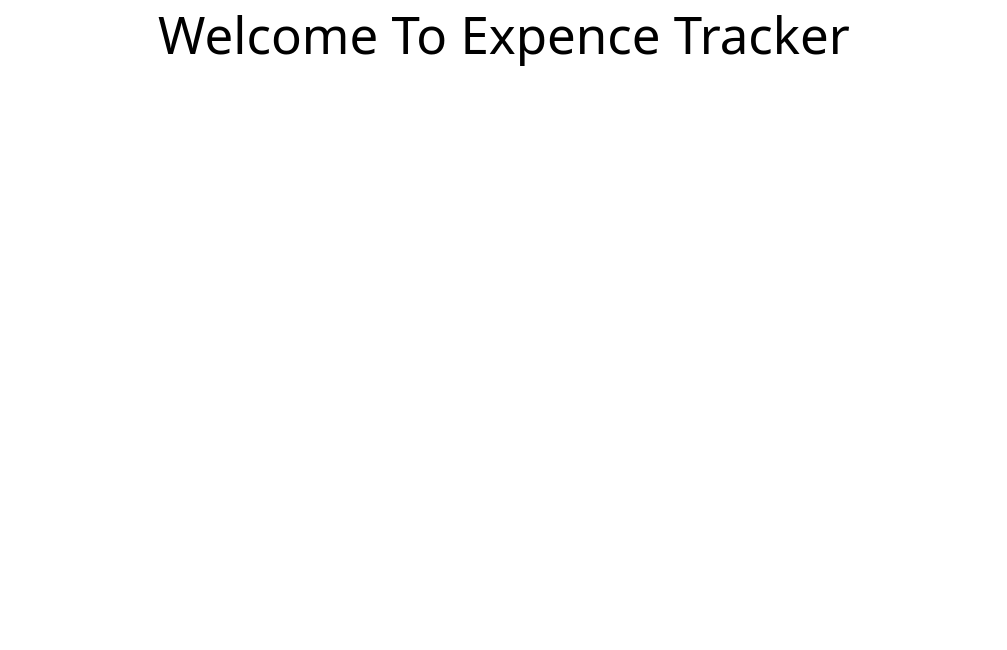
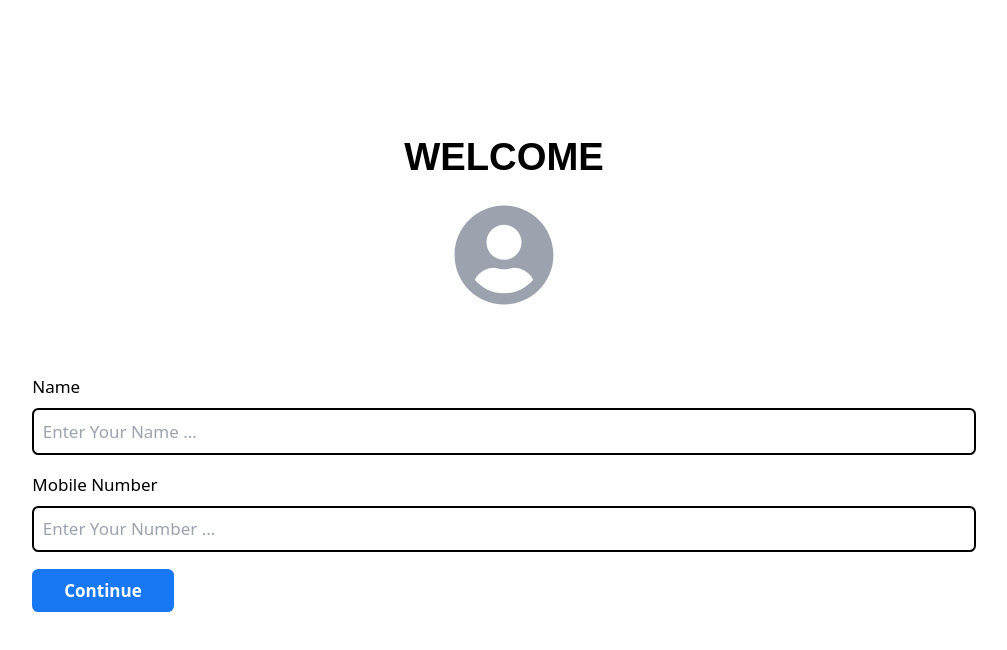
Before and after one commit to Sourav0809/Expencify, a React (Vite) app: page /dashboard in a window 1280 px wide. Shown: the top 650 px of the page, without its empty margins (136-1143 px from the left). Built offline with nearby package versions, Linux system fonts and the light colour scheme.

Commit message:
FE: Update Profile Added

```diff
--- a/src/Components/Authentication/UI/Authentication.jsx
+++ b/src/Components/Authentication/UI/Authentication.jsx
@@ -32,21 +32,26 @@ const Authentication = () => {
     try {
       // when user create an account
       if (!loggedIn) {
-        const submitedRes = await axios.post(
+        const { data } = await axios.post(
           "https://identitytoolkit.googleapis.com/v1/accounts:signUp?key=AIzaSyDWx40StKOSrRktR-vSNki9teMtZ9f_Lpo",
           submitedval
         );
-        navigate("/home");
+
+        // storing the token after user create an account
+        localStorage.setItem("idToken", data.idToken);
+        navigate("/dashboard");
       }
 
       // when user log in
       if (loggedIn) {
-        const submitedRes = await axios.post(
+        const { data } = await axios.post(
           "https://identitytoolkit.googleapis.com/v1/accounts:signInWithPassword?key=AIzaSyDWx40StKOSrRktR-vSNki9teMtZ9f_Lpo",
           submitedval
         );
-        navigate("/home");
-        console.log(submitedRes);
+        navigate("/dashboard");
+
+        // storing the token after user create an account
+        localStorage.setItem("idToken", data.idToken);
       }
     } catch (error) {
       console.log(error);
--- /dev/null
+++ b/src/Components/DashBoard/UI/DashBoard.jsx
@@ -0,0 +1,80 @@
+import axios from "axios";
+import { useState } from "react";
+import { FaUserCircle } from "react-icons/fa";
+const DashBoard = () => {
+  // following state to manage user input
+  const [name, setName] = useState("");
+  const [mobileNumber, setMobileNumber] = useState("");
+
+  const onNameChangeHandeler = (e) => {
+    setName(e.target.value);
+  };
+  const onMobileChangeHandeler = (e) => {
+    setMobileNumber(e.target.value);
+  };
+
+  // when user update the profile section
+  const onUserSubmit = async () => {
+    const idToken = localStorage.getItem("idToken");
+    const submitedData = {
+      idToken: idToken,
+      displayName: name,
+      mobile: mobileNumber,
+    };
+
+    const submitRes = await axios.post(
+      "https://identitytoolkit.googleapis.com/v1/accounts:update?key=AIzaSyDWx40StKOSrRktR-vSNki9teMtZ9f_Lpo",
+      submitedData
+    );
+    console.log(submitRes);
+  };
+
+  return (
+    <div>
+      {/* {welcome text container } */}
+
+      <div className=" mt-32 text-4xl font-popins font-bold text-center ">
+        WELCOME
+      </div>
+
+      {/* user icon container  */}
+
+      <div className=" mt-6 flex justify-center items-center">
+        <FaUserCircle className=" text-8xl text-gray-400" />
+      </div>
+
+      <div className=" mt-7 p-7 w-full md:w-[60rem]  text-black m-auto">
+        <div className=" p-2 flex flex-col gap-4">
+          <div className=" flex flex-col gap-2">
+            <label htmlFor="name">Name</label>
+            <input
+              type="text"
+              placeholder="Enter Your Name ..."
+              className="p-2  border-black border-2 rounded-md "
+              onChange={onNameChangeHandeler}
+              value={name}
+            />
+          </div>
+          <div className="flex flex-col gap-2">
+            <label htmlFor="name">Mobile Number</label>
+            <input
+              type="number"
+              placeholder="Enter Your Number ..."
+              className="p-2  border-black border-2 rounded-md"
+              onChange={onMobileChangeHandeler}
+              value={mobileNumber}
+            />
+          </div>
+          <button
+            className=" py-2 bg-[#1877f2] md:w-[15%] w-full font-semibold text-white rounded-md"
+            onClick={onUserSubmit}
+          >
+            Continue
+          </button>
+        </div>
+      </div>
+    </div>
+  );
+};
+
+export default DashBoard;
--- /dev/null
+++ b/src/Pages/DashBoardPage.jsx
@@ -0,0 +1,6 @@
+import DashBoard from "../Components/DashBoard/UI/DashBoard";
+const DashBoardPage = () => {
+  return <DashBoard />;
+};
+
+export default DashBoardPage;
--- a/src/Pages/HomePage.jsx
+++ /dev/null
@@ -1,7 +0,0 @@
-const HomePage = () => {
-  return (
-    <div className=" mt-2 text-5xl text-center">Welcome To Expence Tracker</div>
-  );
-};
-
-export default HomePage;
--- a/src/Routes/MyRoutes.jsx
+++ b/src/Routes/MyRoutes.jsx
@@ -1,12 +1,12 @@
 import { Route, Routes } from "react-router-dom";
-import HomePage from "../Pages/HomePage";
+import DashBoardPage from "../Pages/DashBoardPage";
 import AuthPage from "../Pages/AuthPage";
 const MyRoutes = () => {
   return (
     <Routes>
       <Route path="/" element={<AuthPage />} />
-      <Route path="/home" element={<HomePage />} />
-      <Route path="*" element={<HomePage />} />
+      <Route path="/dashboard" element={<DashBoardPage />} />
+      <Route path="*" element={<AuthPage />} />
     </Routes>
   );
 };
```
